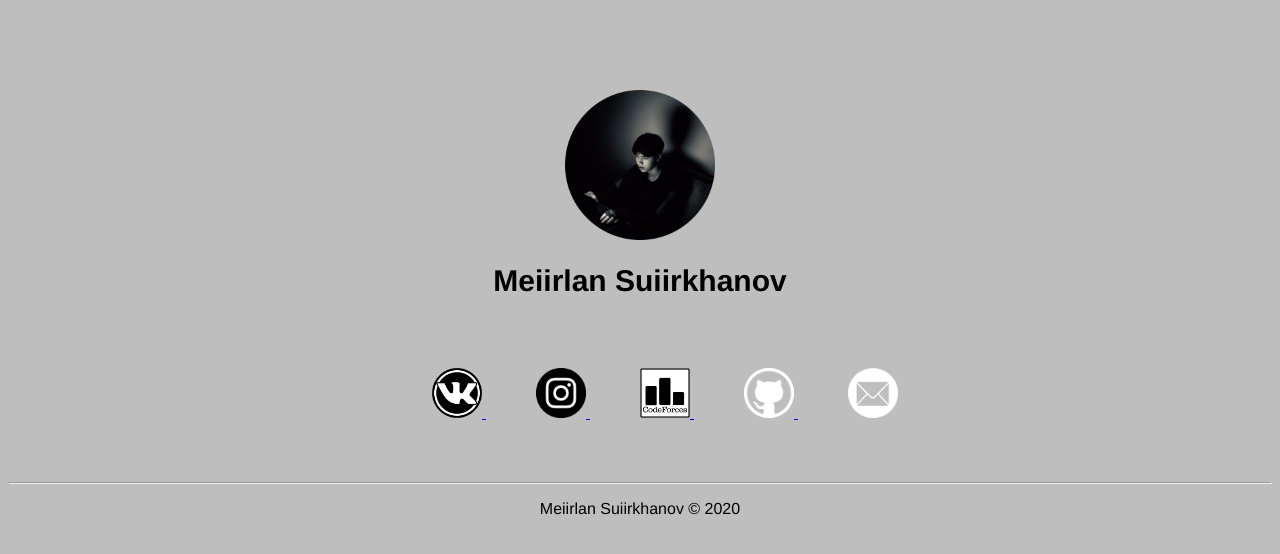
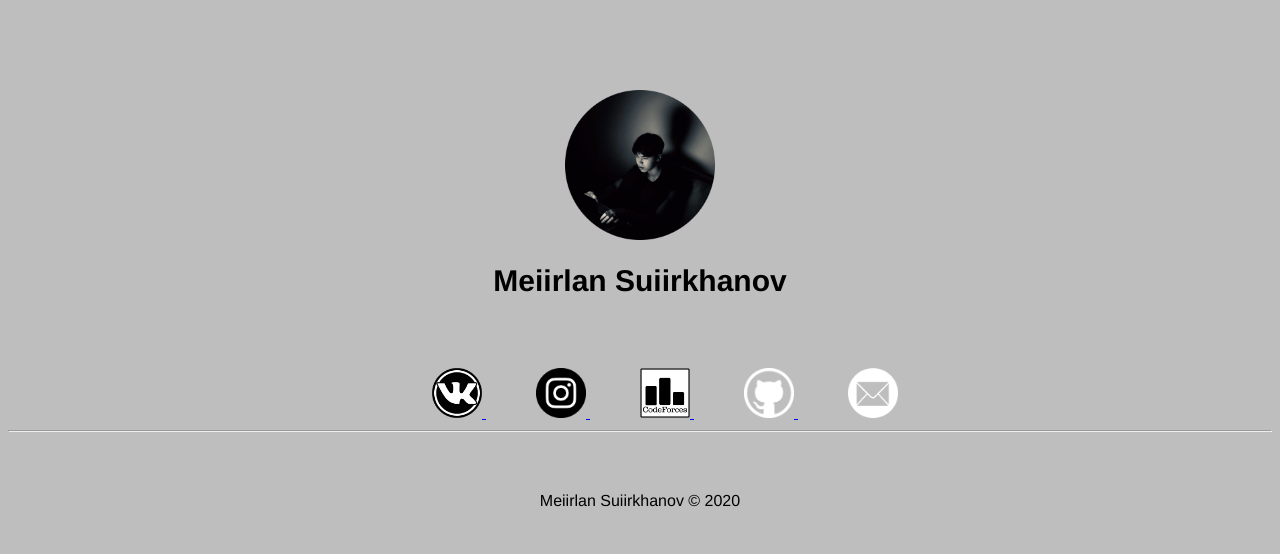
Before and after one commit to meyrlan/meyrlan.github.io, a plain HTML site: page index.html in a window 1280 px wide. Drawn offline with Linux system fonts and the light colour scheme.

Commit message:
Update style.css

```diff
--- a/style.css
+++ b/style.css
@@ -16,7 +16,7 @@
 }
 
 .raz{
-  margin-top: 60px;
+  margin-bottom: 60px;
 }
 
 .last{
```
